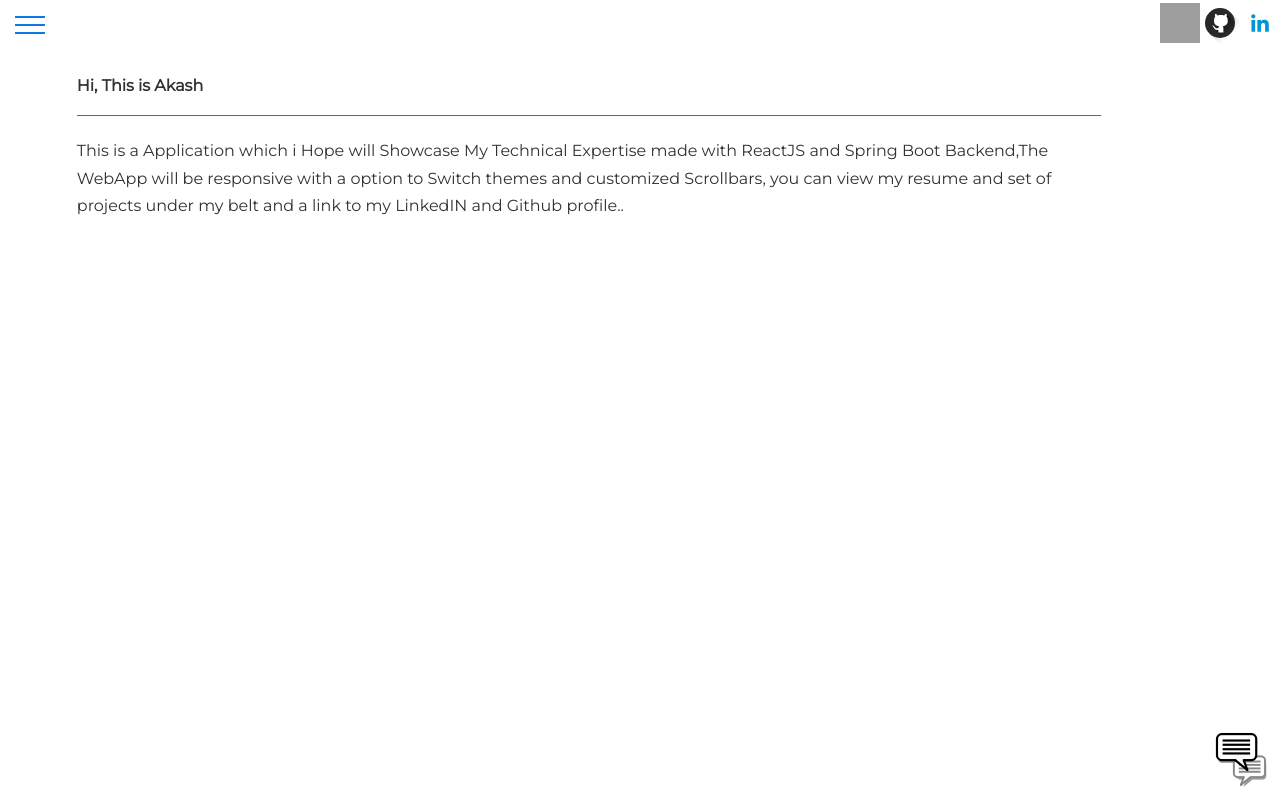
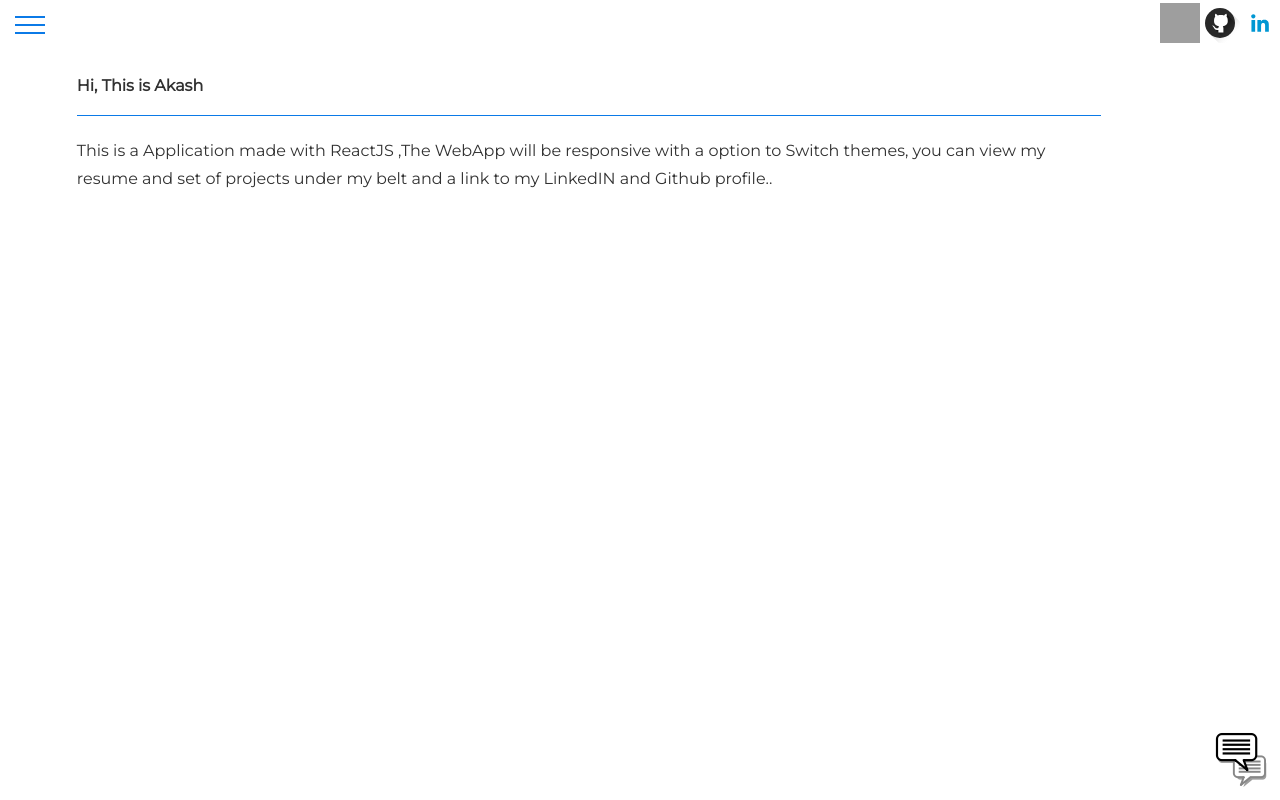
Before and after one commit to bakash95/MyProfile, a React (Create React App) app: page / in a window 1280 px wide. Built offline with nearby package versions, Linux system fonts and the light colour scheme; no server answers; grey boxes are pictures that could not be loaded.

Commit message:
updated homepage text

```diff
--- a/src/pages/Home/Home.js
+++ b/src/pages/Home/Home.js
@@ -7,7 +7,7 @@ const Home = (props) =>(
         <h4 className="border-btm">Hi, This is Akash</h4>
         <section>
             <article className="line-1_7">
-                This is a Application which i Hope will Showcase My Technical Expertise made with ReactJS and Spring Boot Backend,The WebApp will be responsive with a option to Switch themes and customized Scrollbars, you can view my resume and set of projects under my belt and a link to my LinkedIN and Github profile..
+                This is a Application made with ReactJS ,The WebApp will be responsive with a option to Switch themes, you can view my resume and set of projects under my belt and a link to my LinkedIN and Github profile..
             </article>
         </section>
     </div>
```
